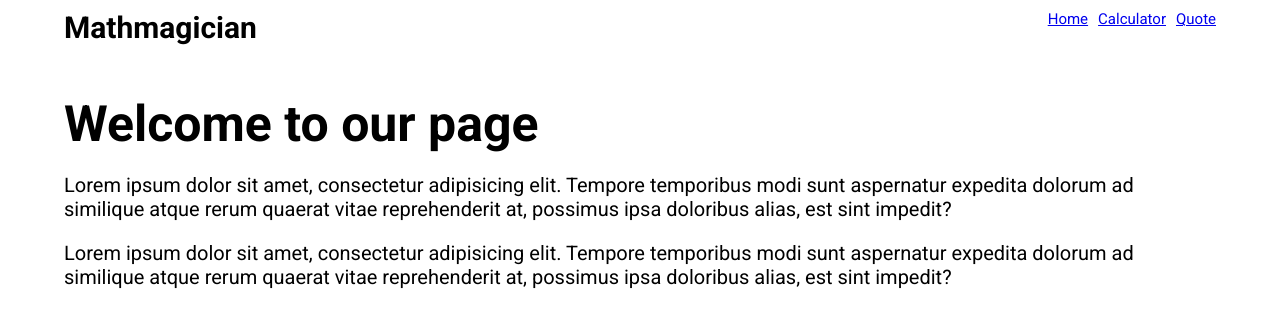
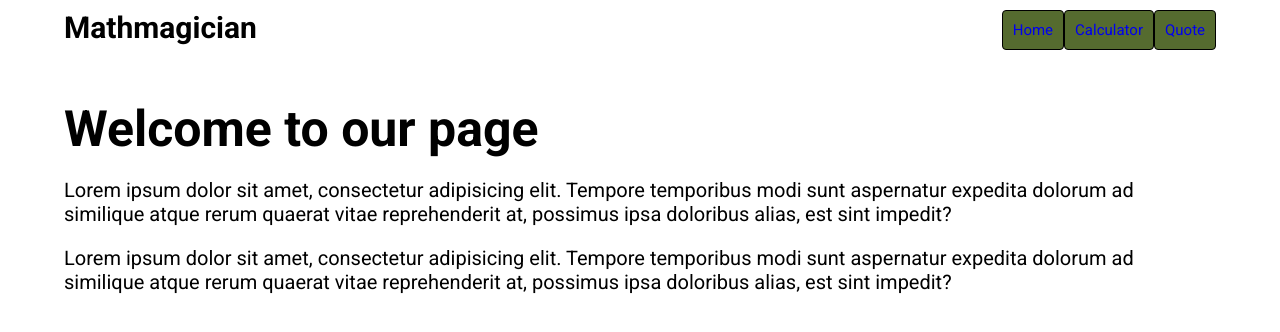
Before and after one commit to nottherealalanturing/mathmagician, a React (Create React App) app: page / in a window 1280 px wide. Shown: the top 332 px of the page. Built offline with nearby package versions, Linux system fonts and the light colour scheme.

Commit message:
fix: implement changes from review

```diff
--- a/src/component/Navbar.js
+++ b/src/component/Navbar.js
@@ -6,9 +6,15 @@ const NavBar = () => (
   <div className="navbar">
     <h1 className="pagetitle">Mathmagician</h1>
     <nav className="navlinks">
-      <Link to="/">Home</Link>
-      <Link to="/calculator">Calculator</Link>
-      <Link to="/quote">Quote</Link>
+      <Link className="navlink" to="/">
+        Home
+      </Link>
+      <Link className="navlink" to="/calculator">
+        Calculator
+      </Link>
+      <Link className="navlink" to="/quote">
+        Quote
+      </Link>
     </nav>
   </div>
 );
--- a/src/component/styles/pages.css
+++ b/src/component/styles/pages.css
@@ -8,7 +8,20 @@
 
 .navlinks {
   display: flex;
-  gap: 10px;
+  justify-content: space-around;
+}
+
+.navlink {
+  padding: 10px;
+  text-decoration: none;
+  background: darkolivegreen;
+  border-radius: 4px;
+  border: 1px solid black;
+  transition: all 0.4s ease-in-out;
+}
+
+.navlink:hover {
+  transform: scale(1.3);
 }
 
 .welcomeText {
```
